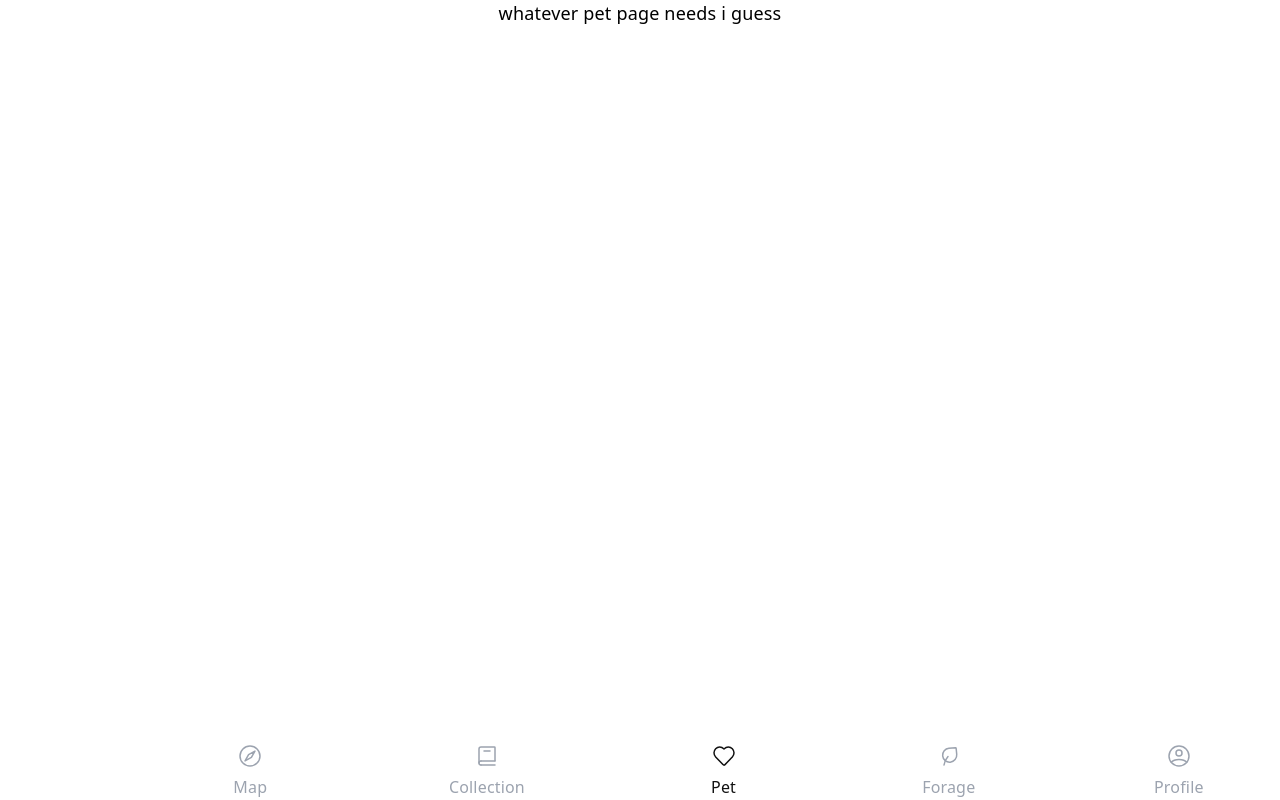
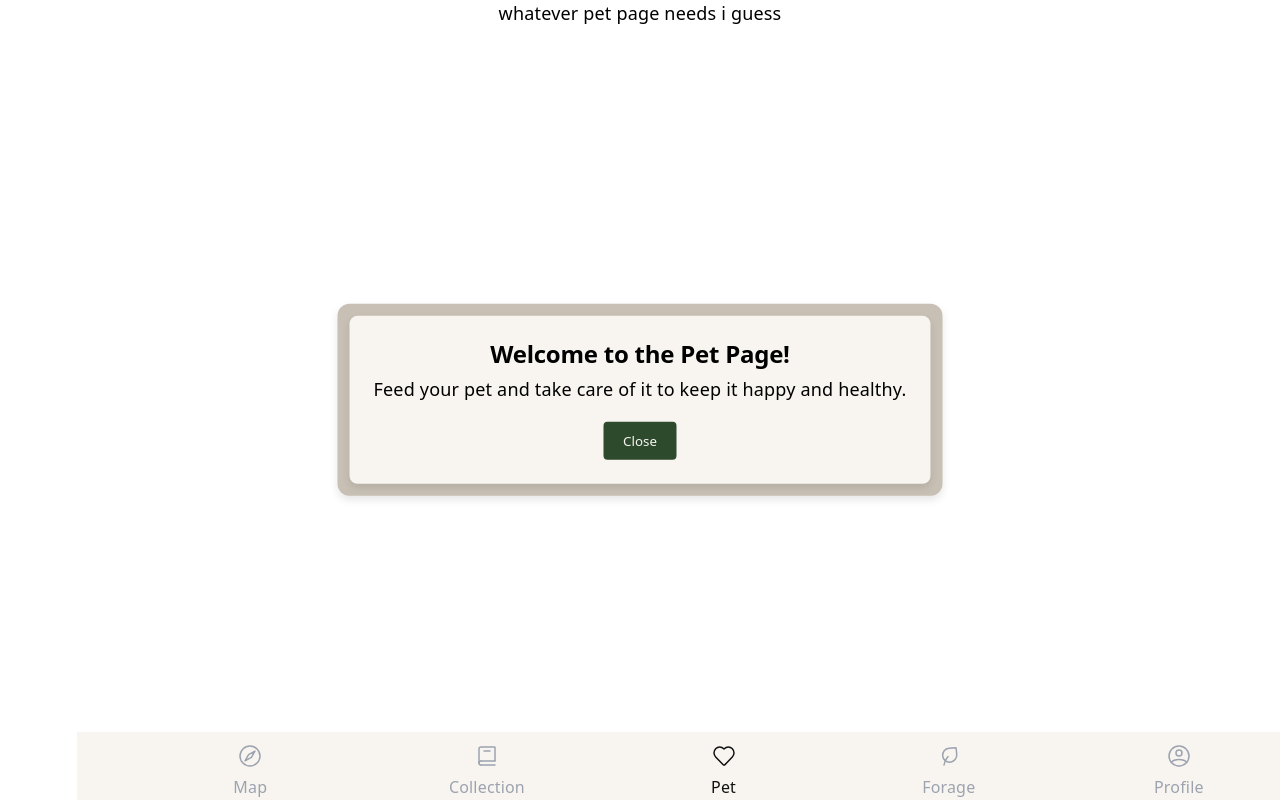
Before and after one commit to Tensillion/2800-202610-BBY11, a React (Vite) app in the folder client/: page /pet in a window 1280 px wide. Built offline with nearby package versions, Linux system fonts and the light colour scheme; a web font is replaced by a local one.

Commit message:
Add Pop ups, add guide pop ups, implemented css for both
This was for the pop-up challenge and I made a popups for future tutorials.

```diff
--- a/client/src/CameraPage/CameraPage.tsx
+++ b/client/src/CameraPage/CameraPage.tsx
@@ -3,6 +3,7 @@ import Webcam from 'react-webcam';
 import { useCallback, useRef, useState } from 'react';
 import { useNavigate } from 'react-router-dom';
 import './CameraPage.css';
+import PopUp from '../PopUp/PopUp';
 
 const videoConstraints = {
 	width: 640,
@@ -39,6 +40,10 @@ function CameraPage() {
 
 	return (
 		<>
+			<PopUp
+				title="Welcome to the Forage Page!"
+				message="Take a photo of the plant you want to identify!"
+			/>
 			<section id="CameraPage">
 				{image ?
 					<div className="image-container">
--- a/client/src/CollectionPage/CollectionPage.tsx
+++ b/client/src/CollectionPage/CollectionPage.tsx
@@ -1,8 +1,13 @@
 import Footer from '../Footer/Footer';
+import PopUp from '../PopUp/PopUp';
 
 function CollectionPage() {
 	return (
 		<>
+			<PopUp
+				title="Welcome to the Collection Page!"
+				message="View all the plants you've identified and collected here."
+			/>
 			<div>whatever collection page needs i guess</div>
 			<Footer />
 		</>
--- a/client/src/Footer/Footer.module.css
+++ b/client/src/Footer/Footer.module.css
@@ -6,7 +6,7 @@
 
 	position: fixed;
 
-	background: #fff;
+	background: var(--cream);
 	padding-top: clamp(8px, 1vw, 12px);
 
 	bottom: 0;
--- a/client/src/MapPage/MapPage.tsx
+++ b/client/src/MapPage/MapPage.tsx
@@ -1,8 +1,13 @@
 import Footer from '../Footer/Footer';
+import PopUp from '../PopUp/PopUp';
 
 function MapPage() {
 	return (
 		<>
+			<PopUp
+				title="Welcome to the Map Page!"
+				message="Explore the map to find plants in your area."
+			/>
 			<div>whatever map page needs i guess</div>
 			<Footer />
 		</>
--- a/client/src/NavItem/NavItem.css
+++ b/client/src/NavItem/NavItem.css
@@ -3,6 +3,11 @@
 	display: flex;
 	flex-direction: column;
 	justify-content: space-around;
+
+	-webkit-user-select: none;
+	-moz-user-select: none;
+	-ms-user-select: none;
+	user-select: none;
 }
 
 .nav-item {
--- a/client/src/PetPage/PetPage.tsx
+++ b/client/src/PetPage/PetPage.tsx
@@ -1,8 +1,37 @@
 import Footer from '../Footer/Footer';
+import PopUp from '../PopUp/PopUp';
+
+const guideSteps = [
+	{
+		x: '12%',
+		y: 300,
+		title: 'Feed Your Pet',
+		message: 'This is where you use the food to feed your pet.',
+	},
+	{
+		x: 150,
+		y: 150,
+		title: 'Shop for Accessories',
+		message:
+			'Staying active and taking care of your pet will earn you credits that you can use to customize your pet!',
+	},
+	{
+		x: '0%',
+		y: 20,
+		title: 'Keep Your Pet Healthy',
+		message:
+			'Make sure to feed your pet regularly and take care of it to keep it happy and healthy.',
+	},
+];
 
 function PetPage() {
 	return (
 		<>
+			<PopUp
+				title="Welcome to the Pet Page!"
+				message="Feed your pet and take care of it to keep it happy and healthy."
+				steps={guideSteps}
+			/>
 			<div>whatever pet page needs i guess</div>
 			<Footer />
 		</>
--- /dev/null
+++ b/client/src/PopUp/GuidePopUp/GuidePopUp.css
@@ -0,0 +1,22 @@
+.guide-popup {
+	position: absolute;
+	padding: 10px 14px;
+	background: var(--cream);
+	color: var(--forest);
+	border-radius: 8px;
+	transition: all 0.5s ease;
+
+	font-size: clamp(12px, 2vw, 16px);
+}
+
+.guide-next-button {
+	margin-top: 10px;
+	background: var(--forest);
+	color: var(--cream);
+	border: none;
+	padding: 8px 16px;
+	cursor: pointer;
+
+	border-radius: 4px;
+	font-family: var(--cherryBomb);
+}
--- /dev/null
+++ b/client/src/PopUp/GuidePopUp/GuidePopUp.tsx
@@ -0,0 +1,52 @@
+import { useState } from 'react';
+import './GuidePopUp.css';
+
+/**
+ * This is a moving component that will have
+ * a state and different text on each state.
+ * this will guide the user through the app and show them how to use it.
+ * It will parse the given JSON file and display the text accordingly.
+ *
+ * @returns
+ */
+export default function GuidePopUp(props: {
+	steps: { x: string | number; y: string | number; title: string; message: string }[];
+}) {
+	const storageKey = 'popup-dismissed?' + props.steps[0]?.title;
+
+	const [index, setIndex] = useState(0);
+
+	const [isOpen, setIsOpen] = useState(() => {
+		if (typeof window === 'undefined') return true;
+		return sessionStorage.getItem(storageKey) !== 'true';
+	});
+
+	const handleNext = () => {
+		if (index < props.steps.length - 1) {
+			setIndex(index + 1);
+		} else {
+			setIsOpen(false);
+			sessionStorage.setItem(storageKey, 'true');
+		}
+	};
+
+	if (!isOpen) return null;
+
+	const { x, y, title, message } = props.steps[index];
+
+	return (
+		<div
+			className="guide-popup"
+			style={{
+				left: x,
+				top: y,
+			}}
+		>
+			<h2>{title}</h2>
+			<p>{message}</p>
+			<button onClick={handleNext} className="guide-next-button">
+				Next
+			</button>
+		</div>
+	);
+}
--- /dev/null
+++ b/client/src/PopUp/PopUp.css
@@ -0,0 +1,76 @@
+.popup {
+	position: fixed;
+	top: 50%;
+	left: 50%;
+	transform: translate(-50%, -50%);
+	background: var(--dot-off);
+	padding: 12px;
+	box-shadow: 0 4px 8px rgba(0, 0, 0, 0.1);
+	z-index: 1000;
+
+	border-radius: 12px;
+
+	-webkit-animation: scale-in-center 0.5s cubic-bezier(0.25, 0.46, 0.45, 0.94) both;
+	animation: scale-in-center 0.5s cubic-bezier(0.25, 0.46, 0.45, 0.94) both;
+}
+.popup-content {
+	max-width: 80vw;
+	background: var(--cream);
+	padding: 24px;
+	border-radius: 8px;
+
+	box-shadow: 0 4px 8px rgba(0, 0, 0, 0.1);
+}
+.popup-title {
+	margin-top: 0;
+}
+.popup-message {
+	margin-bottom: 20px;
+}
+.popup-close {
+	background: var(--forest);
+	color: var(--cream);
+	border: none;
+	padding: 10px 20px;
+	cursor: pointer;
+
+	border-radius: 4px;
+	font-family: var(--cherryBomb);
+}
+
+/* ----------------------------------------------
+ * Generated by Animista on 2026-5-8 1:28:55
+ * Licensed under FreeBSD License.
+ * See http://animista.net/license for more info.
+ * w: http://animista.net, t: @cssanimista
+ * ---------------------------------------------- */
+
+/**
+ * ----------------------------------------
+ * animation scale-in-center
+ * ----------------------------------------
+ */
+@-webkit-keyframes scale-in-center {
+	0% {
+		-webkit-transform: translate(-50%, -50%) scale(0);
+		transform: translate(-50%, -50%) scale(0);
+		opacity: 1;
+	}
+	100% {
+		-webkit-transform: translate(-50%, -50%) scale(1);
+		transform: translate(-50%, -50%) scale(1);
+		opacity: 1;
+	}
+}
+@keyframes scale-in-center {
+	0% {
+		-webkit-transform: translate(-50%, -50%) scale(0);
+		transform: translate(-50%, -50%) scale(0);
+		opacity: 1;
+	}
+	100% {
+		-webkit-transform: translate(-50%, -50%) scale(1);
+		transform: translate(-50%, -50%) scale(1);
+		opacity: 1;
+	}
+}
--- /dev/null
+++ b/client/src/PopUp/PopUp.tsx
@@ -0,0 +1,57 @@
+import { useState } from 'react';
+import './PopUp.css';
+import GuidePopUp from './GuidePopUp/GuidePopUp';
+
+type Step = {
+	x: string | number; // using string to allow for percentage values like "50%"
+	y: string | number;
+	title: string;
+	message: string;
+};
+
+type PopUpProps = {
+	title: string;
+	message: string;
+	steps?: Step[]; // optional steps for the guide pop-up
+};
+
+/**
+ * Shows a pop-up with a title and a message. The pop-up can be closed by clicking the "Close" button.
+ * It stores a boolean value in sessionStorage to remember if the pop-up has been closed,
+ * so it won't show again during the same session.
+ *
+ * @author Tyson Nguyen
+ */
+export default function PopUp({
+	title,
+	message,
+	steps = [], // default value ensures safe usage
+}: PopUpProps) {
+	const storageKey = 'popup-dismissed?' + title;
+
+	const [isOpen, setIsOpen] = useState(() => {
+		if (typeof window === 'undefined') return true;
+		return sessionStorage.getItem(storageKey) !== 'true';
+	});
+
+	const handleClose = () => {
+		setIsOpen(false);
+		sessionStorage.setItem(storageKey, 'true');
+	};
+
+	return (
+		isOpen ?
+			<div className="popup">
+				<div className="popup-content">
+					<h2 className="popup-title">{title}</h2>
+					<p className="popup-message">{message}</p>
+
+					<button className="popup-close" onClick={handleClose}>
+						Close
+					</button>
+				</div>
+			</div>
+		: steps.length > 0 ? <GuidePopUp steps={steps} />
+		: null
+	);
+}
```
Also changed, not shown: 1 other file (tests, documents, lock files or other folders).
